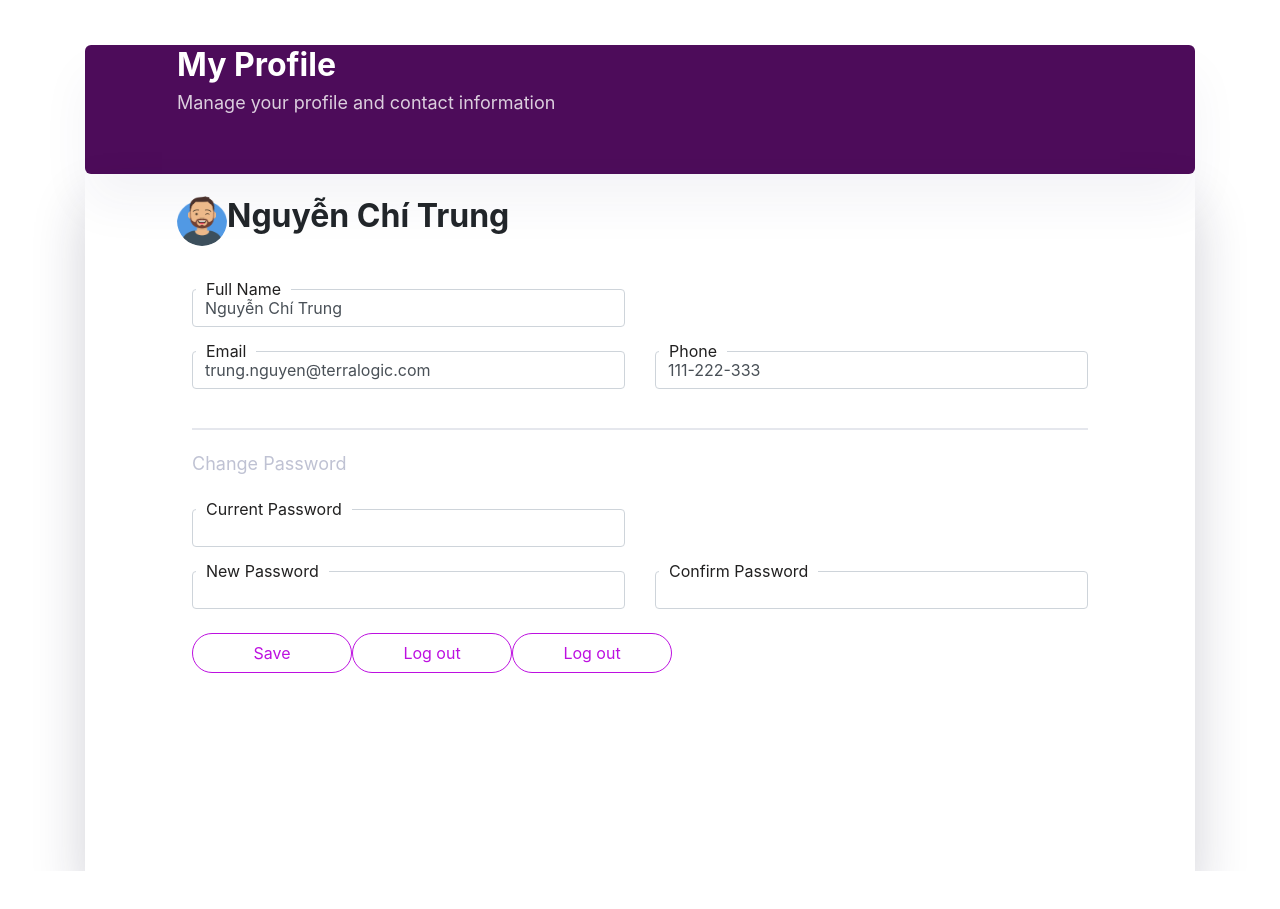
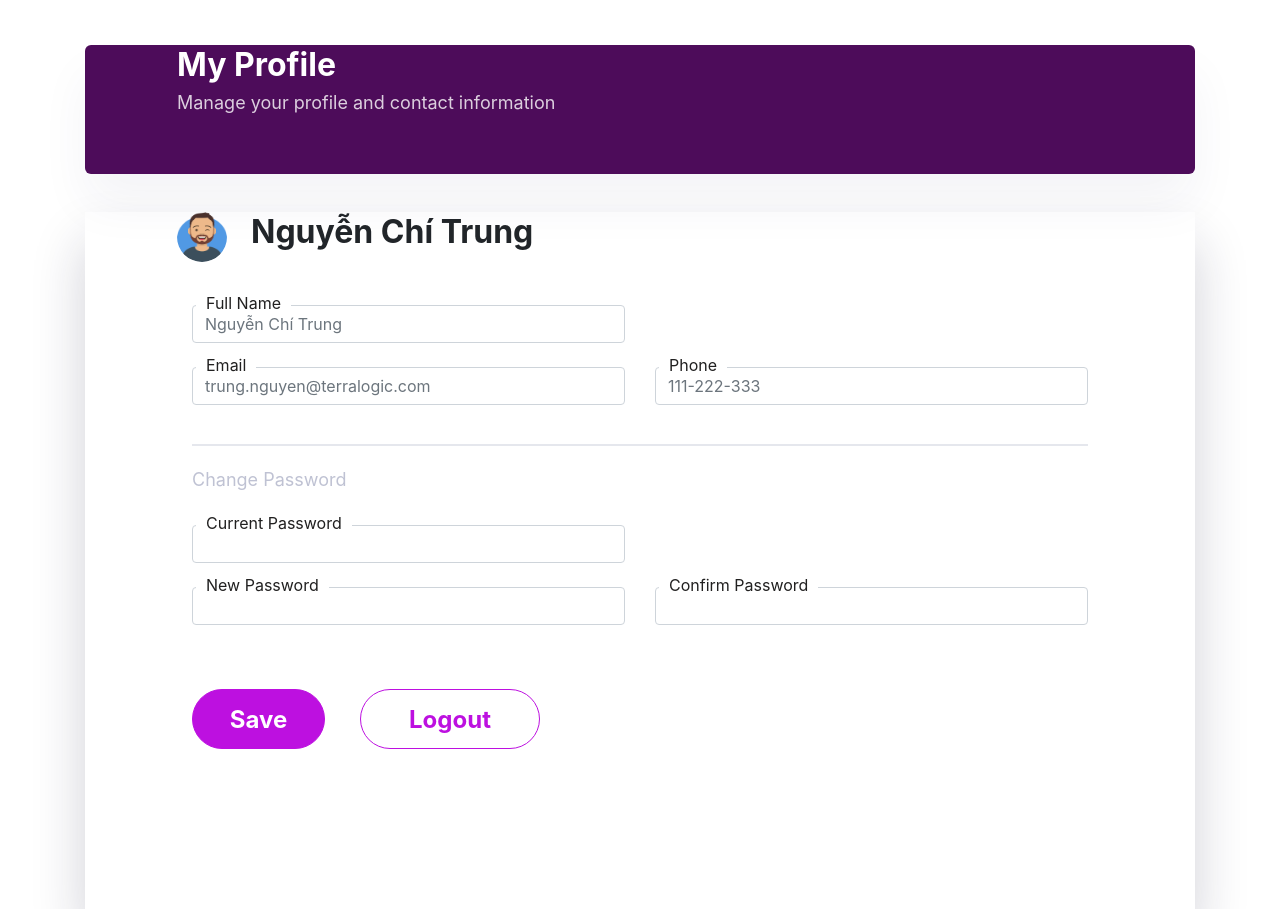
Before and after one commit to trung1310/Assignment2_LoginForm, a React (Create React App) app in the folder assignment_2_login_form/: page / in a window 1280 px wide. Before the commit the page ends 871 px from the top, so only its background shows below. Built offline with nearby package versions, Linux system fonts and the light colour scheme.

Commit message:
Fixed! Updated scss files

```diff
--- a/assignment_2_login_form/src/App.scss
+++ b/assignment_2_login_form/src/App.scss
@@ -1,41 +1,3 @@
-// .App {
-//   text-align: center;
-// }
-
-// .App-logo {
-//   height: 40vmin;
-//   pointer-events: none;
-// }
-
-// @media (prefers-reduced-motion: no-preference) {
-//   .App-logo {
-//     animation: App-logo-spin infinite 20s linear;
-//   }
-// }
-
-// .App-header {
-//   background-color: #282c34;
-//   min-height: 100vh;
-//   display: flex;
-//   flex-direction: column;
-//   align-items: center;
-//   justify-content: center;
-//   font-size: calc(10px + 2vmin);
-//   color: white;
-// }
-
-// .App-link {
-//   color: #61dafb;
-// }
-
-// @keyframes App-logo-spin {
-//   from {
-//     transform: rotate(0deg);
-//   }
-//   to {
-//     transform: rotate(360deg);
-//   }
-// }
-
-@import './components/Button/button.module.scss';
-@import './containers/Profile/profile.module.scss';
+@import './components/Button/button';
+@import './containers/Profile/profile';
+@import './helper/mixins';
--- a/assignment_2_login_form/src/components/Button/Button.js
+++ /dev/null
@@ -1,8 +0,0 @@
-import React from 'react'
-import classes from './button.module.scss'
-
-export default function Button(props) {
-    return (
-    <button type="button" className={props.btnDefault, classes.btnDefault}>{props.name}</button>
-    )
-}
--- /dev/null
+++ b/assignment_2_login_form/src/components/Button/_button.scss
@@ -0,0 +1,12 @@
+$color_Button1: #bd10e0;
+$color_Button2: #fff;
+
+
+@mixin btnDefault{
+    width: 160px;
+    height: 40px;
+    border-radius: 50px;
+    background-color: $color_Button2;
+    color: $color_Button1;
+    border: 1px solid $color_Button1;
+}
--- a/assignment_2_login_form/src/components/Button/button.module.scss
+++ /dev/null
@@ -1,11 +0,0 @@
-$colorButtonStyle: #bd10e0;
-$bgButton: #fff;
-
-.btnDefault{
-    width: 160px;
-    height: 40px;
-    border-radius: 50px;
-    background-color: $bgButton;
-    color: $colorButtonStyle;
-    border: 1px solid $colorButtonStyle;
-}
--- a/assignment_2_login_form/src/containers/Profile/Profile.js
+++ b/assignment_2_login_form/src/containers/Profile/Profile.js
@@ -1,8 +1,6 @@
 import React from 'react';
-import classes from './profile.module.scss';
-import './profile.module.scss'
+import './_profile.scss'
 import Avatar from '../../assets/images/avatar.png'
-import Button from '../../components/Button/Button'
 
 export default function Profile() {
   return (
@@ -22,19 +20,19 @@ export default function Profile() {
           <div className='row mb-2'>
             <div className='form-group col-md-6'>
               <label className='labelName' className="text-center" for='fullName'>Full Name</label>
-              <input className='form-control' type='text' id='fullName' value='Nguyễn Chí Trung'/>
+              <input className='form-control' type='text' id='fullName' placeholder='Nguyễn Chí Trung'/>
             </div>
           </div>
 
           <div className='row mb-2'>
             <div className='form-group col-md-6'>
               <label className='labelEmail' for='email'>Email</label>
-              <input className='form-control' type='email' id='emailInput' value='trung.nguyen@terralogic.com'/>
+              <input className='form-control' type='email' id='emailInput' placeholder='trung.nguyen@terralogic.com'/>
             </div>
 
             <div className='form-group col-md-6'>
               <label className='labelPhone' for='phone'>Phone</label>
-              <input className='form-control' type='text' id='phoneInput' value='111-222-333'/>
+              <input className='form-control' type='text' id='phoneInput' placeholder='111-222-333'/>
             </div>
           </div>
 
@@ -60,9 +58,9 @@ export default function Profile() {
             </div>
           </div>
 
-          <Button className='btnSave' id='btnSave' name='Save'/>
-          <Button className='btnLogout' id='btnLogout' name='Log out'/>
-          <Button  btnDefault={classes.btnLogout} id='btnLogout' name='Log out'/>
+            <button className='btn btn-primary btnSave' type='button' id='saveButton'>Save</button>
+            <button className='btn btn-primary btnLogout' type='button' id='logoutButton'>Logout</button>
+
         </form>
       </section>
     </div>
--- /dev/null
+++ b/assignment_2_login_form/src/containers/Profile/_profile.scss
@@ -0,0 +1,139 @@
+@import "../../helper/mixins";
+@import "../../components/Button/button";
+
+$headerColor: #4d0c5a;
+$colorFontHeader: #fff;
+$colorFontSection: #212020;
+$colorFontChangePass: #bfc2d3;
+$pLabel: 0 10px;
+$pSection: 92px;
+$mLine: 23px 0;
+
+@mixin responsiveButton {
+    width: 100%;
+    height: 40px;
+    font-size: 18px;
+}
+
+header {
+  width: 100%;
+  height: 129px;
+  border-radius: 6px;
+  box-shadow: 0 30px 50px 0 rgba(45, 44, 101, 0.05);
+  background-color: $headerColor;
+  padding: 0 $pSection;
+  margin-top: 45px;
+
+  .title {
+    @include fontStyle(bold, 32px);
+    color: $colorFontHeader;
+  }
+
+  .subtitle {
+    @include fontStyle();
+
+    color: $colorFontHeader;
+    opacity: 0.8;
+  }
+}
+
+section {
+  padding: 0 $pSection;
+  height: 697px;
+  box-shadow: 0 30px 50px 0 rgba(26, 25, 62, 0.2);
+
+  .profile {
+    display: flex;
+    margin-top: 38px;
+
+    @media screen and (max-width: 768px){
+      flex-direction: column;
+      justify-content: center;
+      align-items: center;
+    }
+    .image {
+      width: 50px;
+      height: 50px;
+      border-radius: 50px;
+
+      @media screen and (max-width: 768px){
+        width: 50%;
+        height: 50%;
+      }
+    }
+    .name {
+      @include fontStyle(bold, 32px);
+      margin-left: 24px;
+    }
+  }
+
+  form {
+    margin-top: 43px;
+    .line {
+      width: 100%;
+      height: 2px;
+      margin: $mLine;
+      opacity: 0.4;
+      border: solid 1px #bfc2d3;
+    }
+
+    .changePass {
+      @include fontStyle();
+      margin-bottom: 35px;
+      color: $colorFontChangePass;
+    }
+
+    input {
+      position: relative;
+      color: $colorFontSection;
+    }
+    label {
+      position: absolute;
+      top: -12px;
+      left: 19px;
+      z-index: 1;
+      height: 20px;
+
+      @include fontStyle(normal, 16px);
+      background-color: #fff;
+      border: none;
+      color: $colorFontSection;
+
+      padding: $pLabel;
+    }
+
+
+      .btn {
+        @include btnDefault();
+        @include fontStyle(bold, 24px);
+        border-radius: 30px;
+        text-align: center;
+        margin: 40px 0;
+      }
+
+      .btnLogout {
+        width: 180px;
+        height: 60px;
+
+        margin-left: 35px;
+
+        @media screen and (max-width: 768px) {
+          @include responsiveButton();
+          margin: auto;
+        }
+      }
+
+      .btnSave {
+        width: 133px;
+        height: 60px;
+
+        background-color: $color_Button1;
+        color: $color_Button2;
+
+        @media screen and (max-width: 768px) {
+          @include responsiveButton();
+        }
+      }
+
+  }
+}
--- a/assignment_2_login_form/src/containers/Profile/profile.module.scss
+++ /dev/null
@@ -1,107 +0,0 @@
-// @import '../../components/Button/button.module.scss';
-
-$headerColor: #4d0c5a;
-$colorFontHeader: #fff;
-$colorFontSection: #212020;
-$colorFontChangePass: #bfc2d3;
-$pLabel: 0 10px;
-$pSection: 92px;
-$mLine: 23px 0;
-
-@mixin fontStyle {
-  font-weight: bold;
-  font-stretch: normal;
-  font-style: normal;
-  line-height: normal;
-  letter-spacing: normal;
-}
-
-  header {
-    width: 100%;
-    height: 129px;
-    border-radius: 6px;
-    box-shadow: 0 30px 50px 0 rgba(45, 44, 101, 0.05);
-    background-color: $headerColor;
-    padding: 0 $pSection;
-    margin-top: 45px;
-
-    .title {
-      @include fontStyle();
-      font-size: 32px;
-      color: $colorFontHeader;
-    }
-
-    .subtitle {
-      @include fontStyle();
-      font-weight: normal;;
-      font-size: 18px;
-      color: $colorFontHeader;
-      opacity: 0.8;
-    }
-  }
-
-  section {
-    padding: 0 $pSection;
-    height: 697px;
-    box-shadow: 0 30px 50px 0 rgba(26, 25, 62, 0.2);
-
-    .profile {
-      display: flex;
-      padding-top: 22px;
-      .image {
-        width: 50px;
-        height: 50px;
-        border-radius: 50px;
-      }
-      .name{
-          @include fontStyle();
-          font-size: 32px;
-      }
-    }
-
-    form{
-        margin-top: 43px;
-        .line{
-            width: 100%;
-            height: 2px;
-            margin: $mLine;
-            opacity: 0.4;
-            border: solid 1px #bfc2d3;
-        }
-
-        .changePass{
-            @include fontStyle();
-            font-size: 18px;
-            font-weight: normal;
-            margin-bottom: 35px;
-            color: $colorFontChangePass;
-        }
-
-        input{
-            position: relative;
-            color: $colorFontSection;
-
-        }
-        label{
-            position: absolute;
-            top: -12px;
-            left: 19px;
-            z-index: 1;
-            height: 20px;
-
-            background-color: #fff;
-            border: none;
-            color: $colorFontSection;
-
-            padding: $pLabel;
-        }
-        .btnLogout{
-            width: 180px;
-            height: 60px;
-            border-radius: 30px;
-            background-color: blue;
-        }
-    }
-
-
-  }
--- /dev/null
+++ b/assignment_2_login_form/src/helper/_mixins.scss
@@ -0,0 +1,12 @@
+$size: 18px;
+$font_weight: normal;
+
+@mixin fontStyle($fontWeight: $font_weight, $fontSize: $size) {
+    font-weight: $fontWeight;
+    font-size: $fontSize;
+
+    font-stretch: normal;
+    font-style: normal;
+    line-height: normal;
+    letter-spacing: normal;
+  }
```
